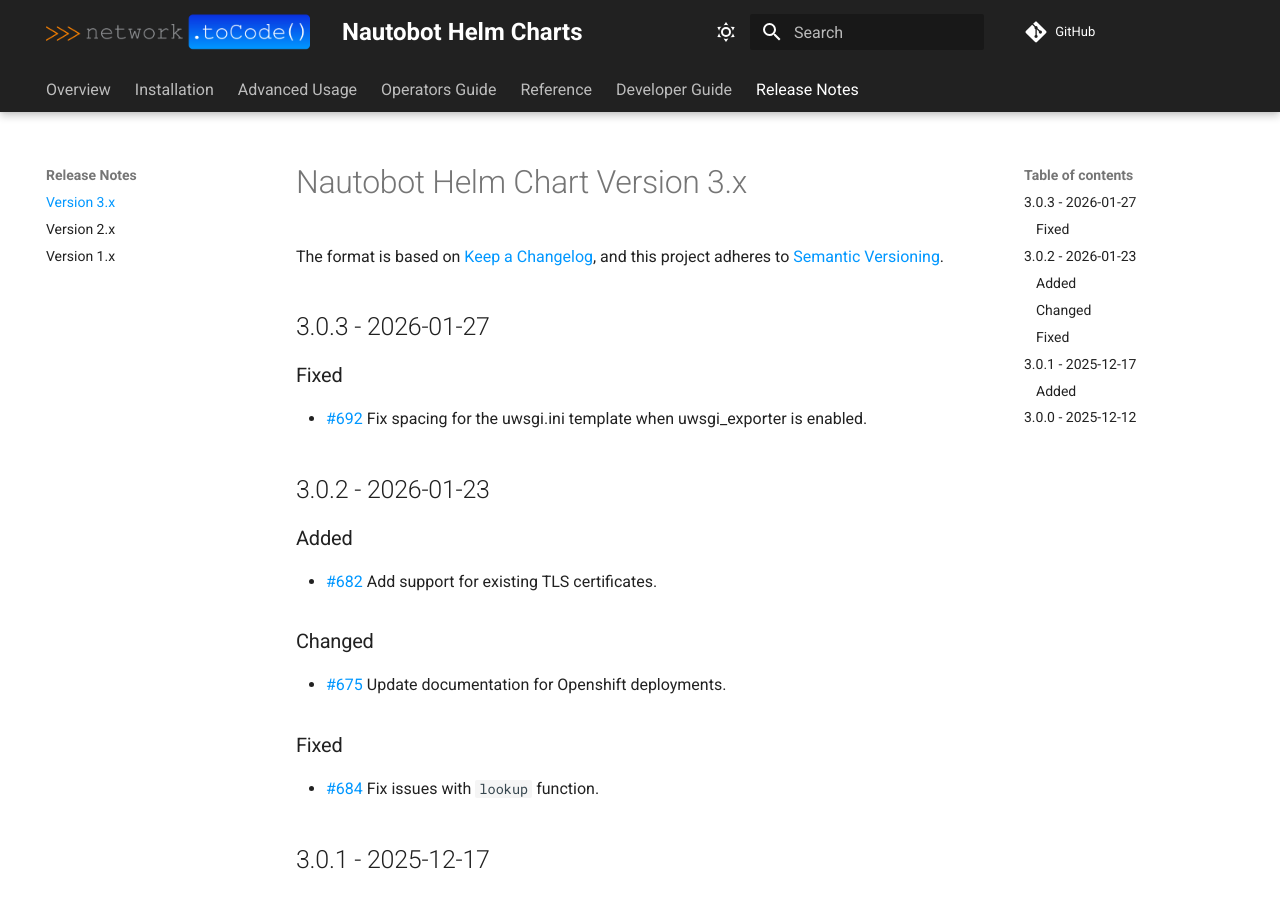
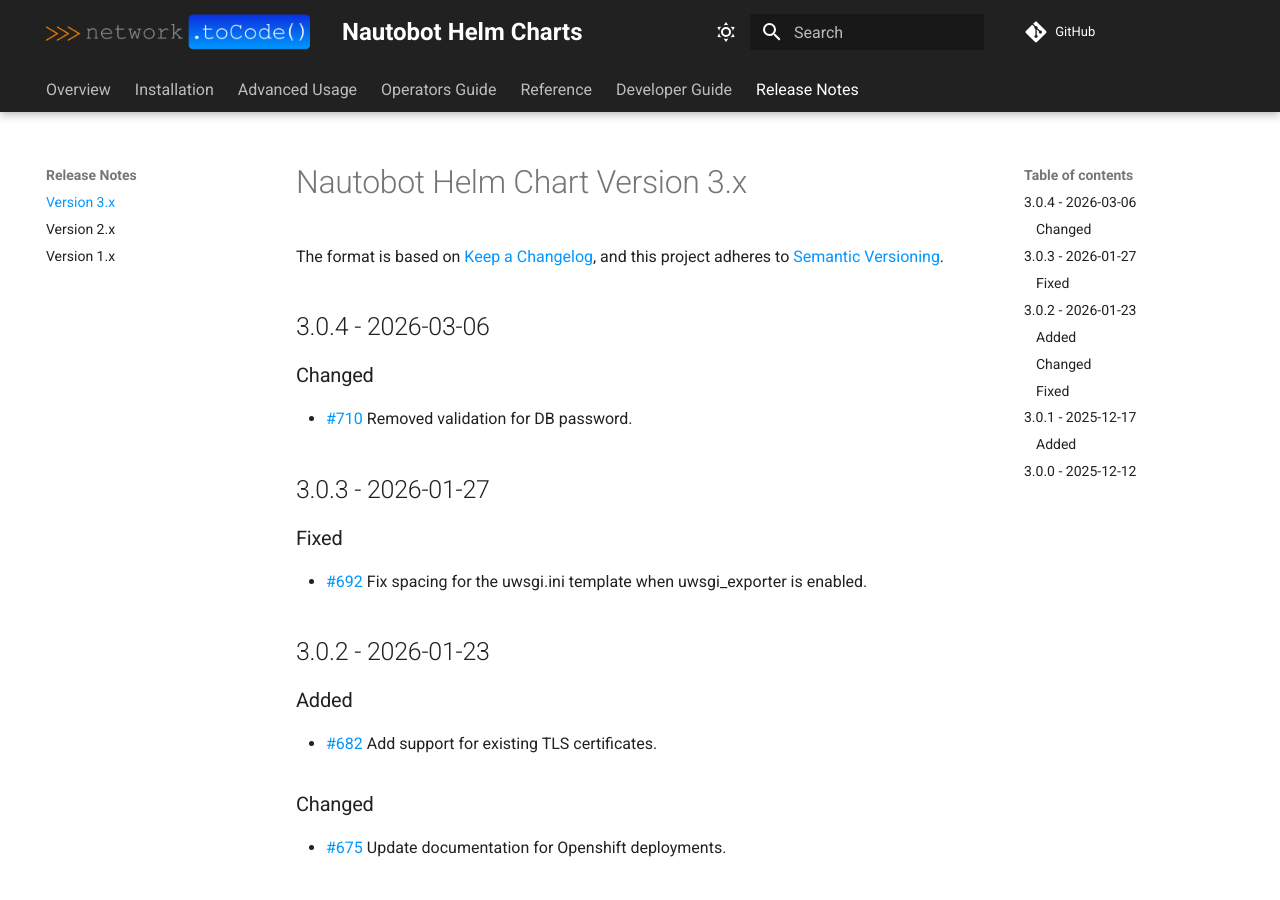
Before and after one commit to nautobot/helm-charts, an MkDocs documentation site: the page built from docs/release-notes/version-3.x.md, in a window 1280 px wide and 900 px high. Built offline with MkDocs 1.6.1 and Material for MkDocs 9.7.7, drawn with Linux system fonts in a browser that asks for light colours; comment, search, counter and statistics services are not loaded.

Commit message:
update docs (#718)

```diff
--- a/docs/release-notes/version-3.x.md
+++ b/docs/release-notes/version-3.x.md
@@ -2,6 +2,12 @@
 
 The format is based on [Keep a Changelog](https://keepachangelog.com/en/1.0.0/),
 and this project adheres to [Semantic Versioning](https://semver.org/spec/v2.0.0.html).
+
+## 3.0.4 - 2026-03-06
+
+### Changed
+
+* [#710](https://github.com/nautobot/helm-charts/pull/710) Removed validation for DB password.
 
 ## 3.0.3 - 2026-01-27
 
```
